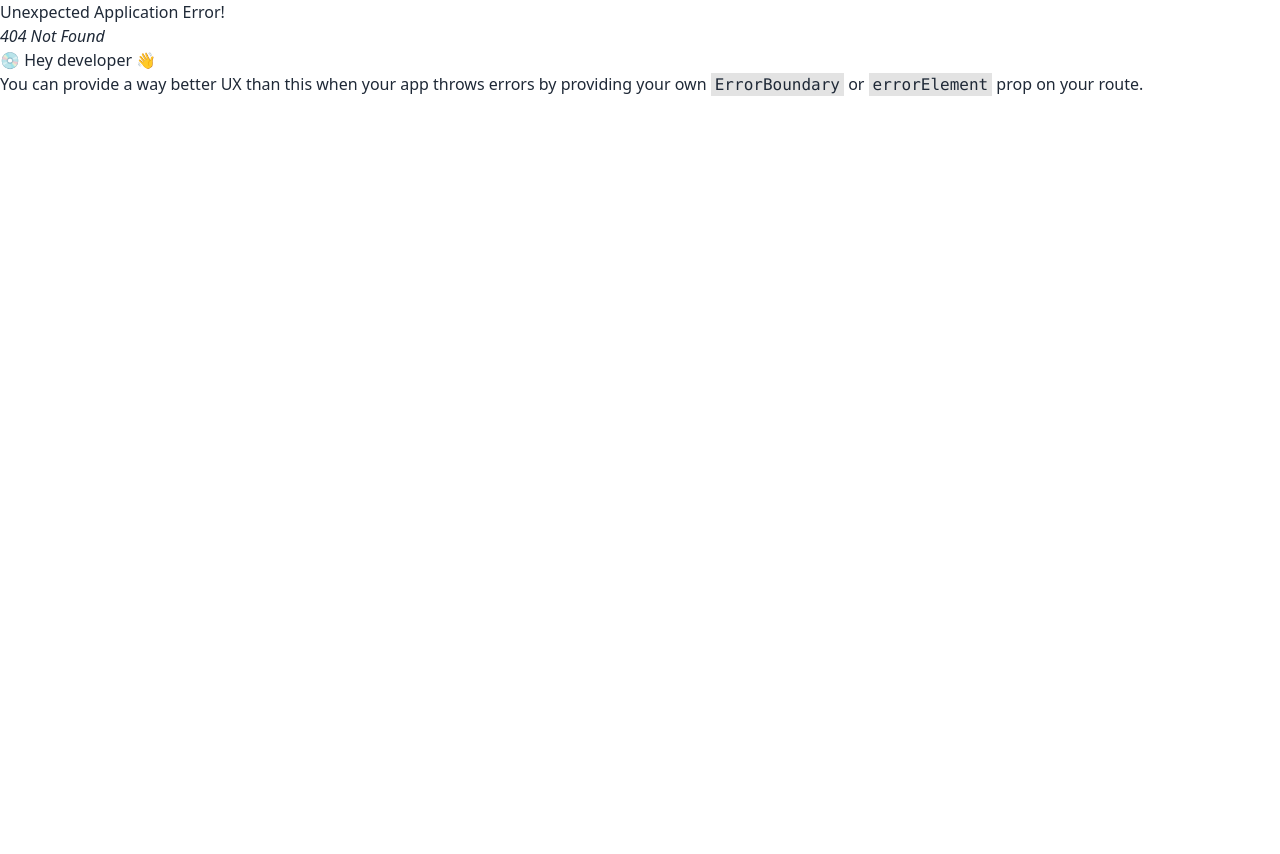
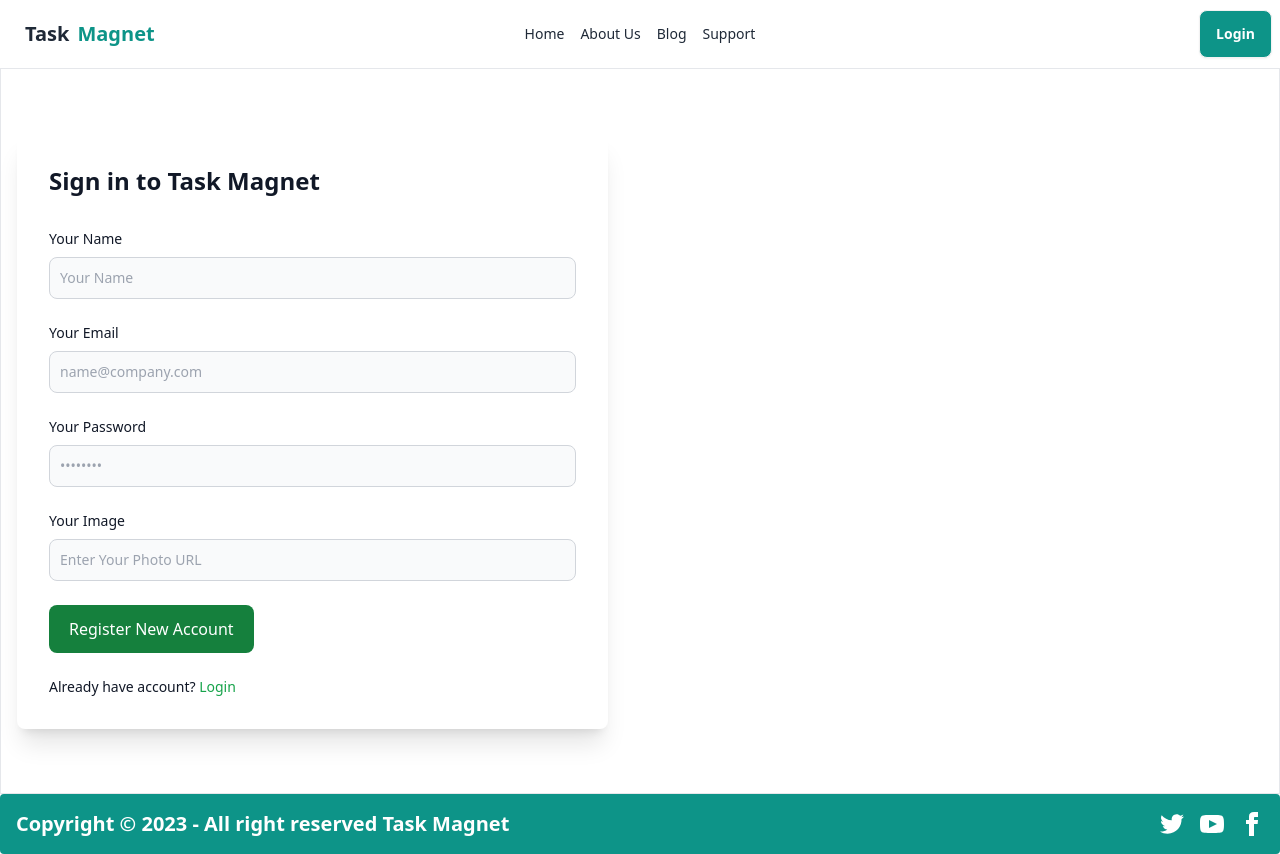
Before and after one commit to ShariarNiaj05/Task-Magnet-Client, a React (Vite) app: page /register in a window 1280 px wide. Before the commit this address had no page. Before the commit the page ends 800 px from the top, so only its background shows below. Built offline with nearby package versions, Linux system fonts and the light colour scheme.

Commit message:
login and register page created

```diff
--- a/src/Component/Footer/Footer.jsx
+++ b/src/Component/Footer/Footer.jsx
@@ -7,7 +7,7 @@ const Footer = () => {
         </p>
       </aside>
       <nav className="grid-flow-col gap-4 md:place-self-center md:justify-self-end">
-        <a>
+        <a href="https://twitter.com/" target="_blank" rel="noreferrer">
           <svg
             xmlns="http://www.w3.org/2000/svg"
             width="24"
@@ -18,7 +18,7 @@ const Footer = () => {
             <path d="M24 4.557c-.883.392-1.832.656-2.828.775 1.017-.609 1.798-1.574 2.165-2.724-.951.564-2.005.974-3.127 1.195-.897-.957-2.178-1.555-3.594-1.555-3.179 0-5.515 2.966-4.797 6.045-4.091-.205-7.719-2.165-10.148-5.144-1.29 2.213-.669 5.108 1.523 6.574-.806-.026-1.566-.247-2.229-.616-.054 2.281 1.581 4.415 3.949 4.89-.693.188-1.452.232-2.224.084.626 1.956 2.444 3.379 4.6 3.419-2.07 1.623-4.678 2.348-7.29 2.04 2.179 1.397 4.768 2.212 7.548 2.212 9.142 0 14.307-7.721 13.995-14.646.962-.695 1.797-1.562 2.457-2.549z"></path>
           </svg>
         </a>
-        <a>
+        <a href="https://youtube.com/" target="_blank" rel="noreferrer">
           <svg
             xmlns="http://www.w3.org/2000/svg"
             width="24"
@@ -29,7 +29,7 @@ const Footer = () => {
             <path d="M19.615 3.184c-3.604-.246-11.631-.245-15.23 0-3.897.266-4.356 2.62-4.385 8.816.029 6.185.484 8.549 4.385 8.816 3.6.245 11.626.246 15.23 0 3.897-.266 4.356-2.62 4.385-8.816-.029-6.185-.484-8.549-4.385-8.816zm-10.615 12.816v-8l8 3.993-8 4.007z"></path>
           </svg>
         </a>
-        <a>
+        <a href="https://facebook.com/" target="_blank" rel="noreferrer">
           <svg
             xmlns="http://www.w3.org/2000/svg"
             width="24"
--- /dev/null
+++ b/src/Component/Login/Login.jsx
@@ -0,0 +1,80 @@
+import { Link } from "react-router-dom";
+
+const Login = () => {
+    const handleLogin = {
+
+    }
+    return (
+        <div>
+             <div className="  max-w-screen-2xl mx-auto border">
+      <section>
+        <div className="py-8 px-4 mx-auto max-w-screen-xl lg:py-16 grid lg:grid-cols-2 gap-8 lg:gap-16">
+          <div>
+            <div className="w-full mx-auto  p-6 space-y-8 sm:p-8 bg-white rounded-lg shadow-xl dark:bg-gray-800">
+              <h2 className="text-2xl font-bold text-gray-900 dark:text-white">
+                Sign in to Task Magnet
+              </h2>
+              <form onSubmit={handleLogin} className="mt-8 space-y-6">
+
+                <div>
+                  <label
+                    htmlFor="email"
+                    className="block mb-2 text-sm font-medium text-gray-900 dark:text-white"
+                  >
+                    Your Email
+                  </label>
+                  <input
+                    type="email"
+                    name="email"
+                    id="email"
+                    className={inputStyle}
+                    placeholder="name@company.com"
+                    required
+                  />
+                </div>
+                <div>
+                  <label
+                    htmlFor="password"
+                    className="block mb-2 text-sm font-medium text-gray-900 dark:text-white"
+                  >
+                    Your Password
+                  </label>
+                  <input
+                    type="password"
+                    name="password"
+                    id="password"
+                    placeholder="••••••••"
+                    className={inputStyle}
+                    required
+                  />
+                </div>
+
+
+                <button
+                  type="submit"
+                  className="w-full px-5 py-3 text-base font-medium text-center text-white bg-green-700 rounded-lg hover:bg-green-800 focus:ring-4 focus:ring-green-300 sm:w-auto dark:bg-green-600 dark:hover:bg-green-700 dark:focus:ring-green-800"
+                >
+                  Login Now
+                </button>
+                <div className="text-sm font-medium text-gray-900 dark:text-white">
+                  New to Task Magnet?{" "}
+                  <Link
+                    to={"/register"}
+                    className="text-green-600 hover:underline dark:text-green-500"
+                  >
+                    Register
+                  </Link>
+                </div>
+              </form>
+            </div>
+          </div>
+        </div>
+      </section>
+    </div>
+        </div>
+    );
+};
+
+const inputStyle = 'bg-gray-50 border border-gray-300 text-gray-900 text-sm rounded-lg focus:ring-green-500 focus:border-green-500 block w-full p-2.5 dark:bg-gray-700 dark:border-green-600 dark:placeholder-gray-400 dark:text-white dark:focus:ring-green-500 dark:focus:border-green-500'
+
+export default Login;
--- /dev/null
+++ b/src/Component/Register/Register.jsx
@@ -0,0 +1,110 @@
+import { Link } from "react-router-dom";
+
+const Register = () => {
+    const handleRegister = {
+
+    }
+    return (
+        <div>
+             <div className="  max-w-screen-2xl mx-auto border">
+      <section>
+        <div className="py-8 px-4 mx-auto max-w-screen-xl lg:py-16 grid lg:grid-cols-2 gap-8 lg:gap-16">
+          <div>
+            <div className="w-full mx-auto  p-6 space-y-8 sm:p-8 bg-white rounded-lg shadow-xl dark:bg-gray-800">
+              <h2 className="text-2xl font-bold text-gray-900 dark:text-white">
+                Sign in to Task Magnet
+              </h2>
+              <form onSubmit={handleRegister} className="mt-8 space-y-6">
+                <div>
+                  <label
+                    htmlFor="name"
+                    className="block mb-2 text-sm font-medium text-gray-900 dark:text-white"
+                  >
+                    Your Name
+                  </label>
+                  <input
+                    type="name"
+                    name="name"
+                    id="name"
+                    className={inputStyle}
+                    placeholder="Your Name"
+                    required
+                  />
+                </div>
+                <div>
+                  <label
+                    htmlFor="email"
+                    className="block mb-2 text-sm font-medium text-gray-900 dark:text-white"
+                  >
+                    Your Email
+                  </label>
+                  <input
+                    type="email"
+                    name="email"
+                    id="email"
+                    className={inputStyle}
+                    placeholder="name@company.com"
+                    required
+                  />
+                </div>
+                <div>
+                  <label
+                    htmlFor="password"
+                    className="block mb-2 text-sm font-medium text-gray-900 dark:text-white"
+                  >
+                    Your Password
+                  </label>
+                  <input
+                    type="password"
+                    name="password"
+                    id="password"
+                    placeholder="••••••••"
+                    className={inputStyle}
+                    required
+                  />
+                </div>
+                <div>
+                  <label
+                    htmlFor="photo"
+                    className="block mb-2 text-sm font-medium text-gray-900 dark:text-white"
+                  >
+                    Your Image
+                  </label>
+                  <input
+                    type="text"
+                    name="photo"
+                    id="photo"
+                    placeholder="Enter Your Photo URL"
+                    className={inputStyle}
+                    required
+                  />
+                </div>
+
+                <button
+                  type="submit"
+                  className="w-full px-5 py-3 text-base font-medium text-center text-white bg-green-700 rounded-lg hover:bg-green-800 focus:ring-4 focus:ring-green-300 sm:w-auto dark:bg-green-600 dark:hover:bg-green-700 dark:focus:ring-green-800"
+                >
+                  Register New Account
+                </button>
+                <div className="text-sm font-medium text-gray-900 dark:text-white">
+                  Already have account?{" "}
+                  <Link
+                    to={"/login"}
+                    className="text-green-600 hover:underline dark:text-green-500"
+                  >
+                    Login
+                  </Link>
+                </div>
+              </form>
+            </div>
+          </div>
+        </div>
+      </section>
+    </div>
+        </div>
+    );
+};
+
+const inputStyle = 'bg-gray-50 border border-gray-300 text-gray-900 text-sm rounded-lg focus:ring-green-500 focus:border-green-500 block w-full p-2.5 dark:bg-gray-700 dark:border-green-600 dark:placeholder-gray-400 dark:text-white dark:focus:ring-green-500 dark:focus:border-green-500'
+
+export default Register;
```
Also changed, not shown: src/Routes/Router/Router.jsx (+10 -0 lines).
